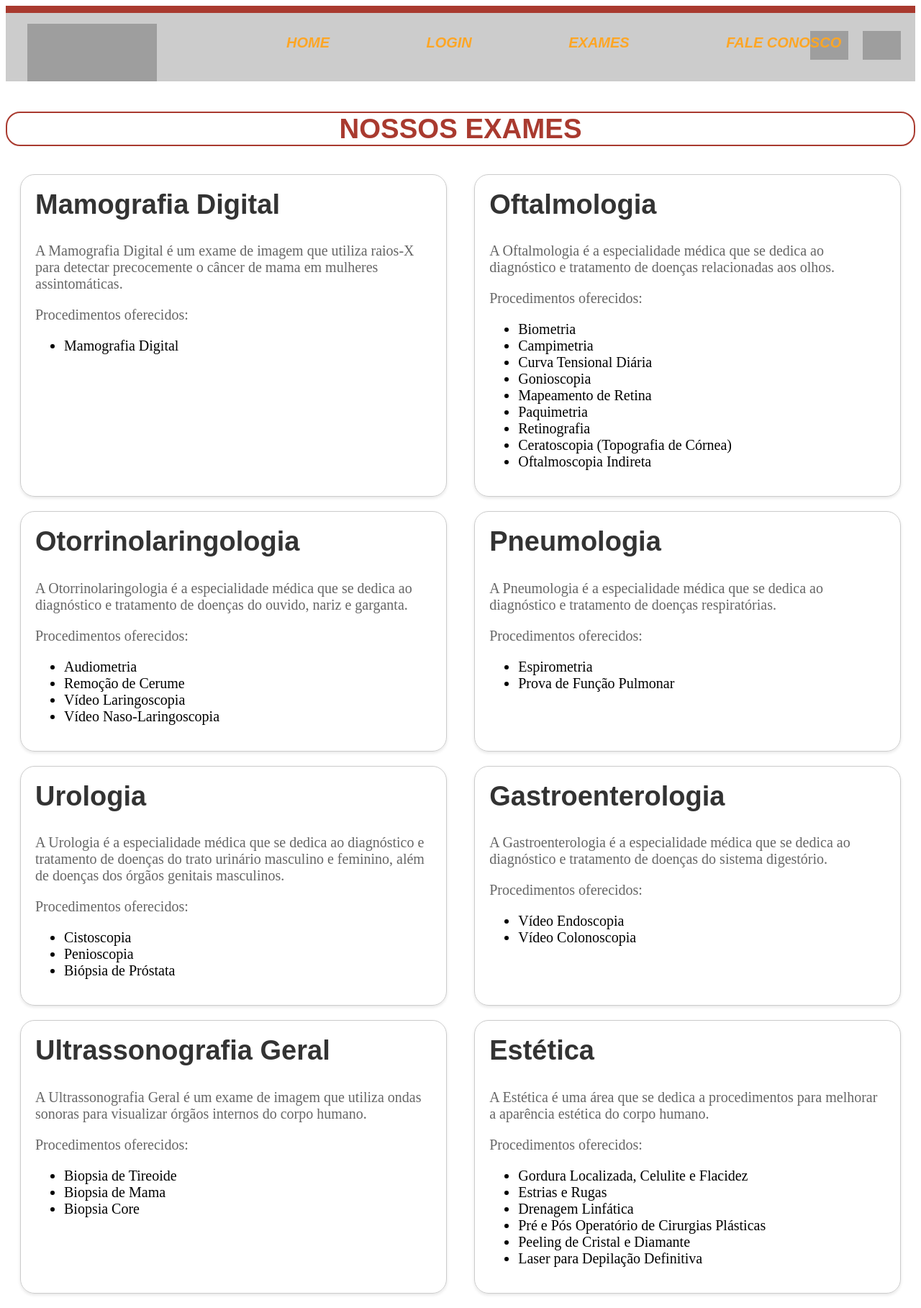
After one commit to GuiBragz/clinicor-website, a PHP site: page /exame.html in a window 1280 px wide. The commit adds this page. Shown: the whole page at 72% size. Run offline with PHP 8.4, Linux system fonts and the light colour scheme.

Commit message:
tentativa de estilização
tentei estilizar a tela de exames

```diff
--- a/Testes/cssbarra.css
+++ b/Testes/cssbarra.css
@@ -1,7 +1,7 @@
 body {
     font-family: Arial, Helvetica, sans-serif;
     border-top: 10px solid #A93A2F;
-    background-color: rgba(255, 255, 255, 0.2);
+    background-color: rgba(0, 0, 0, 0.2);
     backdrop-filter: blur(2px);
     margin: 0px;
     padding: 0px;
@@ -10,7 +10,6 @@ body {
 }
 
 .navebar {
-
     position: absolute;
     width: 100%;
     top: 0px;
@@ -56,12 +55,12 @@ body {
     margin-left: 130px;
     text-decoration: none;
     font-size: 20px;
-    color: white;
+    color: #FEA625;
     transition: 0.5s ease;
 }
 
 .link a:hover{
-    color: #FEA625;
+    color: white;
 }
 
 html, body {
--- /dev/null
+++ b/Testes/cssexame.css
@@ -0,0 +1,49 @@
+.container {
+    display: flex;
+    justify-content: space-between;
+    margin: 20px;
+}
+
+.card {
+    width: 45%;
+    padding: 20px;
+    border: 1px solid #ccc;
+    border-radius: 20px;
+    box-shadow: 0 2px 4px rgba(0, 0, 0, 0.1);
+
+}
+
+.card h2 {
+    margin-top: 0;
+    font-size: 38px;
+    color: #333;
+    font-family: Arial, Helvetica, sans-serif;
+}
+
+.card p {
+
+
+    font-size: 20px;
+    color: #666;
+}
+.title {
+    text-align: center;
+    color: #A93A2F;
+    font-family: Arial, Helvetica, sans-serif;
+    font-size: larger;
+    border-radius: 20px;
+    border: 2px solid ;
+}
+li {
+    font-size: 20px;
+
+}
+
+
+
+
+@media screen and (max-width: 550px) {
+    .link {
+        display: none;
+    }
+}
--- /dev/null
+++ b/Testes/exame.html
@@ -0,0 +1,117 @@
+<!DOCTYPE html>
+<html lang="pt-br">
+<head>
+    <meta charset="UTF-8">
+    <meta name="viewport" content="width=device-width, initial-scale=1.0">
+    <link rel="stylesheet" href="cssexame.css">
+    <title>EXAMES</title>
+</head>
+<body>
+    <iframe src="barra.html" width="100%" height="105px" frameborder="0"></iframe>
+    <h1><p class="title">NOSSOS EXAMES</p></h1>
+    <script src="mudarhome.js"></script>
+    <div class="container">
+        <div class="card">
+            <h2>Mamografia Digital</h2>
+            <p>A Mamografia Digital é um exame de imagem que utiliza raios-X para detectar precocemente o câncer de mama em mulheres assintomáticas.</p>
+            <p>Procedimentos oferecidos:</p>
+            <ul>
+                <li>Mamografia Digital</li>
+            </ul>
+        </div>
+
+        <div class="card">
+            <h2>Oftalmologia</h2>
+            <p>A Oftalmologia é a especialidade médica que se dedica ao diagnóstico e tratamento de doenças relacionadas aos olhos.</p>
+            <p>Procedimentos oferecidos:</p>
+            <ul>
+                <li>Biometria</li>
+                <li>Campimetria</li>
+                <li>Curva Tensional Diária</li>
+                <li>Gonioscopia</li>
+                <li>Mapeamento de Retina</li>
+                <li>Paquimetria</li>
+                <li>Retinografia</li>
+                <li>Ceratoscopia (Topografia de Córnea)</li>
+                <li>Oftalmoscopia Indireta</li>
+            </ul>
+        </div>
+    </div>
+
+    <div class="container">
+        <div class="card">
+            <h2>Otorrinolaringologia</h2>
+            <p>A Otorrinolaringologia é a especialidade médica que se dedica ao diagnóstico e tratamento de doenças do ouvido, nariz e garganta.</p>
+            <p>Procedimentos oferecidos:</p>
+            <ul>
+                <li>Audiometria</li>
+                <li>Remoção de Cerume</li>
+                <li>Vídeo Laringoscopia</li>
+                <li>Vídeo Naso-Laringoscopia</li>
+            </ul>
+        </div>
+
+        <div class="card">
+            <h2>Pneumologia</h2>
+            <p>A Pneumologia é a especialidade médica que se dedica ao diagnóstico e tratamento de doenças respiratórias.</p>
+            <p>Procedimentos oferecidos:</p>
+            <ul>
+                <li>Espirometria</li>
+                <li>Prova de Função Pulmonar</li>
+            </ul>
+        </div>
+    </div>
+
+    <div class="container">
+        <div class="card">
+            <h2>Urologia</h2>
+            <p>A Urologia é a especialidade médica que se dedica ao diagnóstico e tratamento de doenças do trato urinário masculino e feminino, além de doenças dos órgãos genitais masculinos.</p>
+            <p>Procedimentos oferecidos:</p>
+            <ul>
+                <li>Cistoscopia</li>
+                <li>Penioscopia</li>
+                <li>Biópsia de Próstata</li>
+            </ul>
+        </div>
+
+        <div class="card">
+            <h2>Gastroenterologia</h2>
+            <p>A Gastroenterologia é a especialidade médica que se dedica ao diagnóstico e tratamento de doenças do sistema digestório.</p>
+            <p>Procedimentos oferecidos:</p>
+            <ul>
+                <li>Vídeo Endoscopia</li>
+                <li>Vídeo Colonoscopia</li>
+            </ul>
+        </div>
+    </div>
+
+    <div class="container">
+        <div class="card">
+            <h2>Ultrassonografia Geral</h2>
+            <p>A Ultrassonografia Geral é um exame de imagem que utiliza ondas sonoras para visualizar órgãos internos do corpo humano.</p>
+            <p>Procedimentos oferecidos:</p>
+            <ul>
+                <li>Biopsia de Tireoide</li>
+                <li>Biopsia de Mama</li>
+                <li>Biopsia Core</li>
+            </ul>
+        </div>
+
+        <div class="card">
+            <h2>Estética</h2>
+            <p>A Estética é uma área que se dedica a procedimentos para melhorar a aparência estética do corpo humano.</p>
+            <p>Procedimentos oferecidos:</p>
+            <ul>
+                <li>Gordura Localizada, Celulite e Flacidez</li>
+                <li>Estrias e Rugas</li>
+                <li>Drenagem Linfática</li>
+                <li>Pré e Pós Operatório de Cirurgias Plásticas</li>
+                <li>Peeling de Cristal e Diamante</li>
+                <li>Laser para Depilação Definitiva</li>
+            </ul>
+        </div>
+    </div>
+
+    </body>
+
+</html>
```
Also changed, not shown: Testes/mudarhome.js (line endings or trailing spaces).
